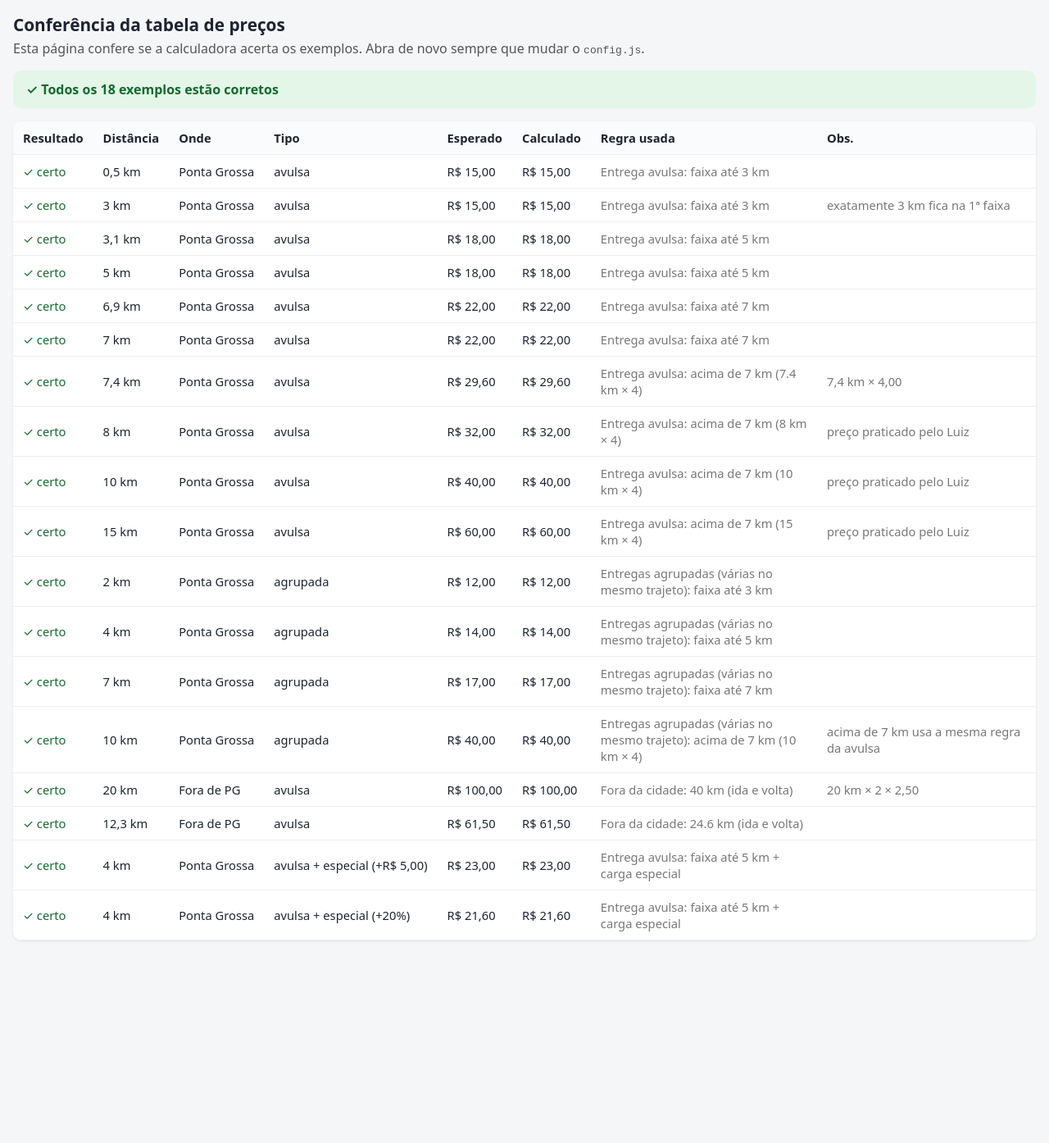
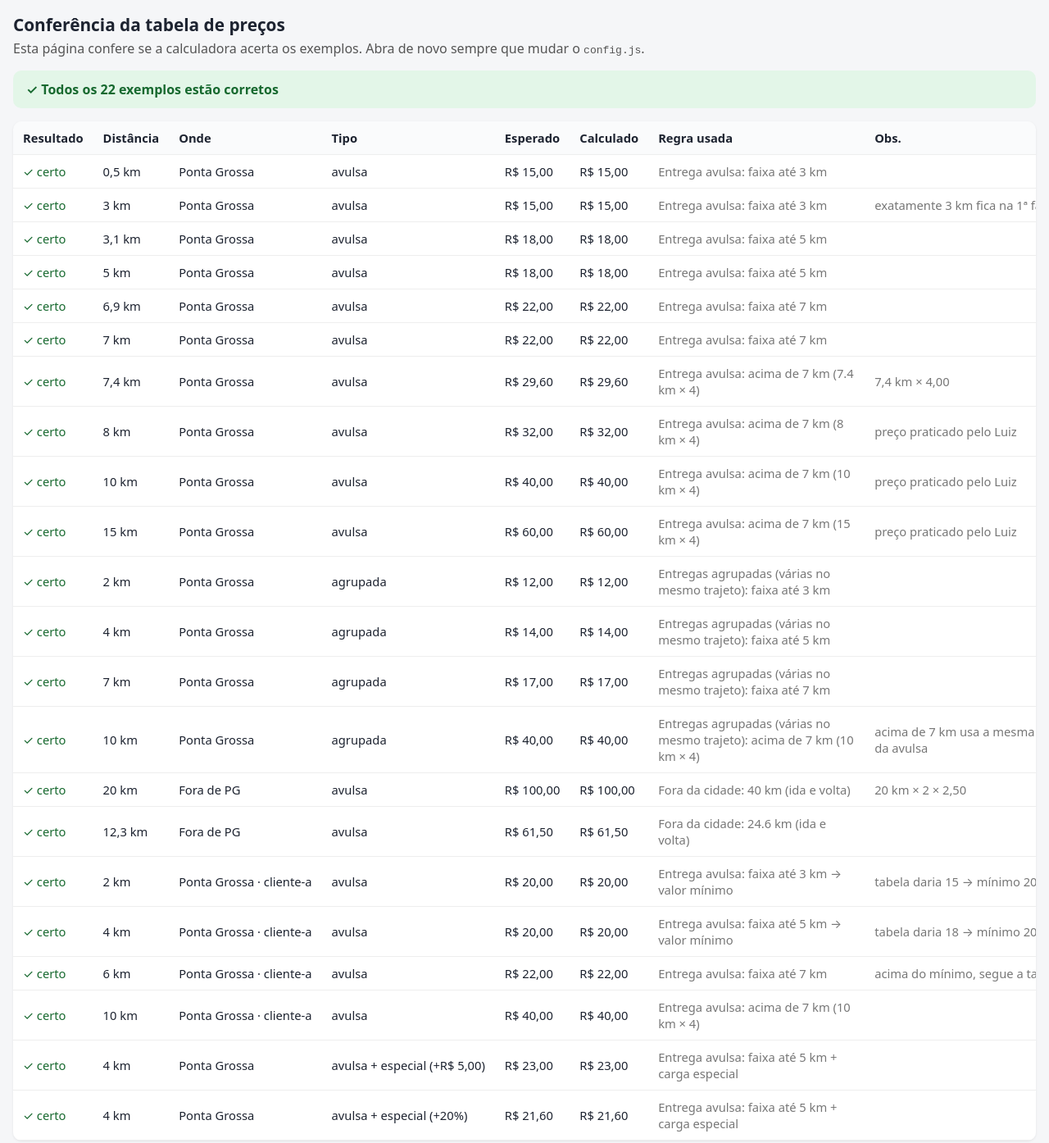
Before and after one commit to LuizFelipeMonteiro/Luiz_data_science, a plain HTML site: page calculadora-frete/testes.html in a window 1280 px wide. Shown: the whole page at 82% size. Before the commit the page ends 1163 px from the top, so only its background shows below. Drawn offline with Linux system fonts and the light colour scheme.

Commit message:
Calculadora de frete: condições por cliente parceiro (mínimo R$ 20 para cliente-a)
Co-Authored-By: Claude Opus 5.5 <noreply@anthropic.com>
Claude-Session: https://claude.ai/code/session_01QfpDAe4VRxTgTigUsRrB4k

```diff
--- a/calculadora-frete/config.js
+++ b/calculadora-frete/config.js
@@ -63,6 +63,10 @@ window.LFM_CONFIG = {
     valorMinimo: 0,       // ex.: 30.00 para nunca cobrar menos que R$ 30
   },
 
+  // ---------- Valor mínimo de qualquer entrega ----------
+  // 0 = sem mínimo. Clientes parceiros podem ter um mínimo próprio (veja parceiros.js).
+  valorMinimoEntrega: 0,
+
   // ---------- Carga especial (bolo, item frágil, horário exato) ----------
   cargaEspecial: {
     ativo: false,                     // mude para true para mostrar a opção na página
--- a/calculadora-frete/index.html
+++ b/calculadora-frete/index.html
@@ -73,6 +73,8 @@
 
   <!-- A ordem importa: primeiro a tabela, depois as contas, por último a tela -->
   <script src="config.js"></script>
+  <script src="parceiros.js"></script>
+  <script src="js/parceiro.js"></script>
   <script src="js/precos.js"></script>
   <script src="js/app.js"></script>
 </body>
--- /dev/null
+++ b/calculadora-frete/js/parceiro.js
@@ -0,0 +1,39 @@
+/*
+ * Junta a tabela padrão (config.js) com os ajustes de um
+ * cliente parceiro (parceiros.js).
+ *
+ * É como um dicionário em Python: começa com a tabela padrão
+ * e troca só as chaves que o parceiro mudou.
+ */
+(function (global) {
+  "use strict";
+
+  function ehObjeto(x) { return x && typeof x === "object" && !Array.isArray(x); }
+
+  // Copia "ajustes" por cima de "base", entrando nos níveis de dentro.
+  function mesclar(base, ajustes) {
+    var saida = JSON.parse(JSON.stringify(base));
+    Object.keys(ajustes || {}).forEach(function (chave) {
+      saida[chave] = ehObjeto(ajustes[chave]) && ehObjeto(saida[chave])
+        ? mesclar(saida[chave], ajustes[chave])
+        : ajustes[chave];
+    });
+    return saida;
+  }
+
+  /**
+   * Devolve o config final para um parceiro.
+   * Se o código não existir (ou estiver vazio), devolve a tabela padrão.
+   */
+  function montarConfig(configBase, parceiros, codigo) {
+    var p = codigo && parceiros && parceiros[codigo];
+    if (!p) return mesclar(configBase, {});
+    var cfg = mesclar(configBase, p.ajustes);
+    cfg.parceiroAtivo = codigo;
+    return cfg;
+  }
+
+  global.LFM = global.LFM || {};
+  global.LFM.parceiro = { montarConfig: montarConfig, mesclar: mesclar };
+  if (typeof module !== "undefined" && module.exports) module.exports = global.LFM.parceiro;
+})(typeof window !== "undefined" ? window : globalThis);
--- a/calculadora-frete/js/precos.js
+++ b/calculadora-frete/js/precos.js
@@ -66,6 +66,11 @@
       regra = "Fora da cidade: " + kmCobrado + " km" + (fora.idaEVolta ? " (ida e volta)" : "");
     }
 
+    if (config.valorMinimoEntrega && valor < config.valorMinimoEntrega) {
+      valor = config.valorMinimoEntrega;
+      regra += " → valor mínimo";
+    }
+
     var especial = config.cargaEspecial;
     if (pedido.cargaEspecial && especial && especial.ativo) {
       if (especial.tipo === "percentual") {
--- /dev/null
+++ b/calculadora-frete/parceiros.js
@@ -0,0 +1,28 @@
+/*
+ * ============================================================
+ *  CONDIÇÕES ESPECIAIS POR CLIENTE PARCEIRO
+ * ============================================================
+ *  Cada cliente tem um "código" que vai no link:
+ *     index.html?parceiro=cliente-a
+ *
+ *  Em "ajustes" você escreve SÓ o que muda em relação ao
+ *  config.js. Todo o resto continua igual à tabela padrão.
+ *
+ *  Não coloque aqui dados pessoais (endereço de casa,
+ *  telefone): este arquivo fica público junto com a página.
+ * ============================================================
+ */
+window.LFM_PARCEIROS = {
+
+  // Cliente avulsa (retirada na casa dela). Troque "cliente-a" por
+  // um código que você reconheça; o link muda junto.
+  "cliente-a": {
+    ajustes: {
+      valorMinimoEntrega: 20.00,          // nunca cobra menos que R$ 20
+      modalidadesPermitidas: ["avulsa"],  // não mostra a opção "agrupada"
+    },
+  },
+
+  // Exemplo para o futuro (desligado: comece a linha sem // para usar)
+  // "mercado-x": { ajustes: { acimaDaUltimaFaixa: { avulsa: { porKm: 3.50 } } } },
+};
--- a/calculadora-frete/testes.html
+++ b/calculadora-frete/testes.html
@@ -33,6 +33,8 @@
   </div>
 
   <script src="config.js"></script>
+  <script src="parceiros.js"></script>
+  <script src="js/parceiro.js"></script>
   <script src="js/precos.js"></script>
   <script src="testes/casos.js"></script>
   <script src="testes/rodar-testes.js"></script>
@@ -54,7 +56,7 @@
         var tipo = c.modalidade + (c.especial ? " + especial (" + (c.especial.tipo === "fixo" ? "+" + f(c.especial.valor) : "+" + c.especial.valor + "%") + ")" : "");
         [ t.ok ? "✓ certo" : "✗ errado",
           String(c.km).replace(".", ",") + " km",
-          c.dentro ? "Ponta Grossa" : "Fora de PG",
+          (c.dentro ? "Ponta Grossa" : "Fora de PG") + (c.parceiro ? " · " + c.parceiro : ""),
           tipo, f(c.esperado), f(t.resultado.valor), t.resultado.regra, c.obs || ""
         ].forEach(function (txt, i) {
           var td = document.createElement("td");
--- a/calculadora-frete/testes/casos.js
+++ b/calculadora-frete/testes/casos.js
@@ -29,6 +29,12 @@
     { km: 20,   dentro: false, modalidade: "avulsa",   esperado: 100.00, obs: "20 km × 2 × 2,50" },
     { km: 12.3, dentro: false, modalidade: "avulsa",   esperado: 61.50 },
 
+    // ---- Parceira "cliente-a" (mínimo R$ 20, só avulsa) ----
+    { km: 2,    dentro: true,  modalidade: "avulsa",   parceiro: "cliente-a", esperado: 20.00, obs: "tabela daria 15 → mínimo 20" },
+    { km: 4,    dentro: true,  modalidade: "avulsa",   parceiro: "cliente-a", esperado: 20.00, obs: "tabela daria 18 → mínimo 20" },
+    { km: 6,    dentro: true,  modalidade: "avulsa",   parceiro: "cliente-a", esperado: 22.00, obs: "acima do mínimo, segue a tabela" },
+    { km: 10,   dentro: true,  modalidade: "avulsa",   parceiro: "cliente-a", esperado: 40.00 },
+
     // ---- Carga especial (testada com a opção LIGADA, mesmo que esteja desligada no config) ----
     { km: 4,    dentro: true,  modalidade: "avulsa",   especial: { tipo: "fixo", valor: 5 },        esperado: 23.00 },
     { km: 4,    dentro: true,  modalidade: "avulsa",   especial: { tipo: "percentual", valor: 20 }, esperado: 21.60 },
--- a/calculadora-frete/testes/rodar-testes.js
+++ b/calculadora-frete/testes/rodar-testes.js
@@ -6,7 +6,9 @@
   function rodarTestes(config, precos, casos) {
     return casos.map(function (c) {
       // Copia o config para poder ligar a carga especial só no teste.
-      var cfg = JSON.parse(JSON.stringify(config));
+      var cfg = c.parceiro
+        ? global.LFM.parceiro.montarConfig(config, global.LFM_PARCEIROS, c.parceiro)
+        : JSON.parse(JSON.stringify(config));
       if (c.especial) {
         cfg.cargaEspecial = Object.assign({}, cfg.cargaEspecial, c.especial, { ativo: true });
       }
@@ -25,6 +27,8 @@
   if (typeof require !== "undefined" && typeof module !== "undefined" && require.main === module) {
     global.window = global; // o config.js escreve em "window", que no terminal não existe
     require("../config.js");
+    require("../parceiros.js");
+    require("../js/parceiro.js");
     var precos = require("../js/precos.js");
     var casos = require("./casos.js");
     var res = rodarTestes(global.LFM_CONFIG, precos, casos);
```
Also changed, not shown: calculadora-frete/js/app.js (+9 -3 lines).
